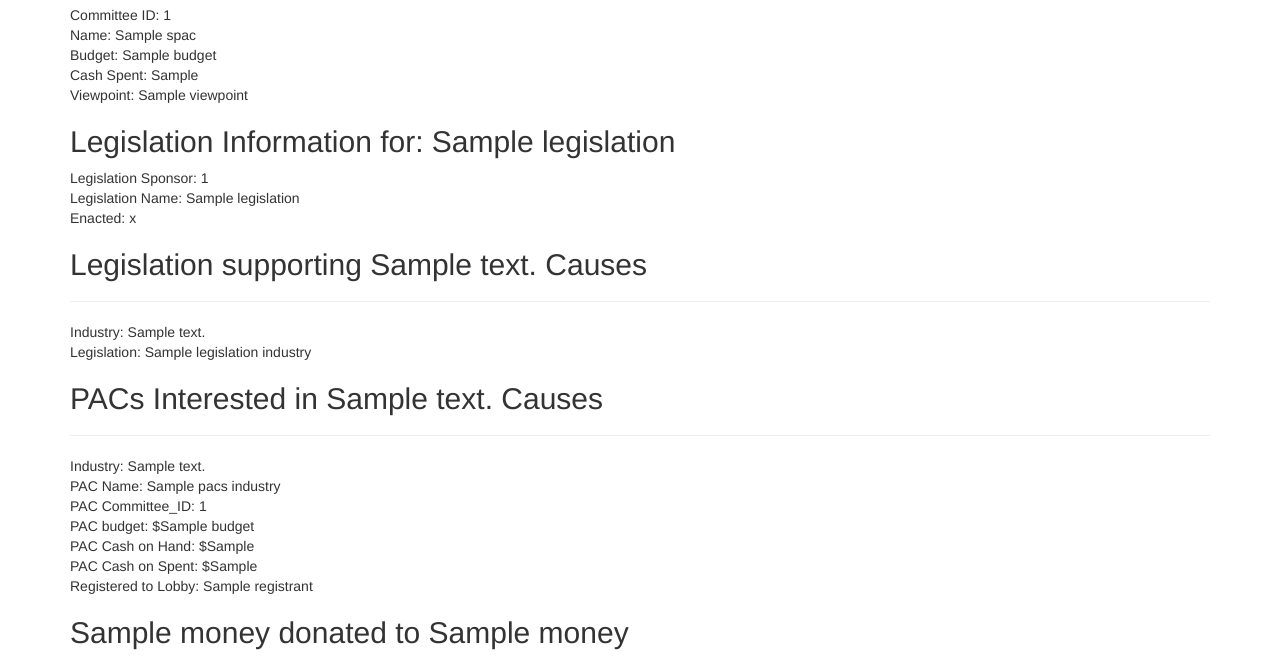
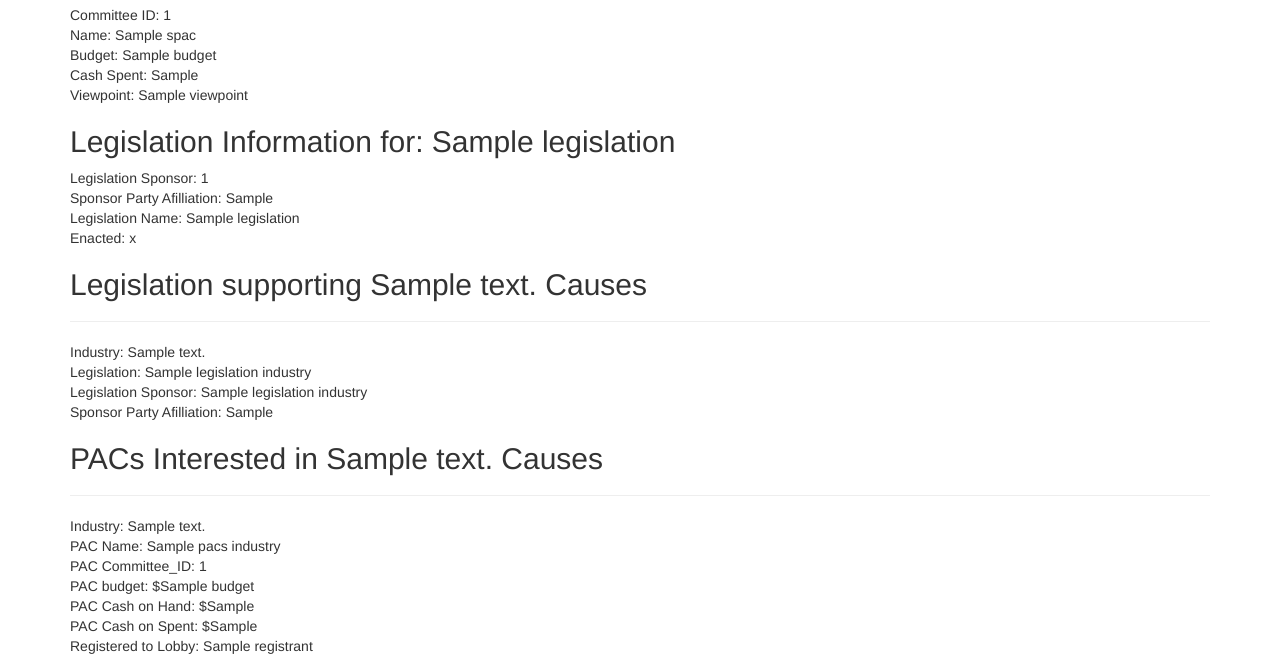
Before and after one commit to dariajung/cs4111-g13, a Flask app: template webserver/templates/search_results.html in a window 1280 px wide. Shown: the part 1529-2191 px from the top of the page. Run offline with Flask 2, Linux system fonts and the light colour scheme; the template is opened without the code that fills it: most values are stand-ins (such as "Sample title", 1, 10 or a date in 2020); parts of the project's set-up code (start-up, migrations or seed data) failed here and were passed over; some libraries are stand-ins or nearby versions.

Commit message:
include party affiliation of sponsor

```diff
--- a/webserver/server.py
+++ b/webserver/server.py
@@ -696,7 +696,7 @@ def search_legislation():
   print 'search/legislation'
   print query
 
-  cursor = g.conn.execute("""SELECT p.name, legislation.name, legislation.passed
+  cursor = g.conn.execute("""SELECT p.name, legislation.name, legislation.passed, p.party_affiliation
                               FROM legislation, politicians p, p_sponsors s
                               WHERE legislation.name = %s AND s.legislation_name = %s AND s.p_sponsor_name = p.name""", query, query)
   results = []
@@ -720,9 +720,9 @@ def search_legislation_by_summary():
   print 'search/legislation by summary'
   print query
 
-  cursor = g.conn.execute("""SELECT a.summary, l.name
-                            FROM advocates a, legislation l
-                            WHERE a.summary = %s AND l.name = a.name""", query)
+  cursor = g.conn.execute("""SELECT a.summary, l.name, p.name, p.party_affiliation
+                            FROM advocates a, legislation l, politicians p, p_sponsors s
+                            WHERE a.summary = %s AND l.name = a.name AND p.name = s.p_sponsor_name AND s.legislation_name = l.name""", query)
   results = []
 
   for result in cursor:
--- a/webserver/templates/search_results.html
+++ b/webserver/templates/search_results.html
@@ -166,6 +166,7 @@
 			{% for n in legislation_data %}
 			<h2>Legislation Information for: {{ n.name }}</h2>
 		  		<div>Legislation Sponsor: {{ n[0] }} </div>
+		  		<div>Sponsor Party Afilliation: {{ n.party_affiliation }} </div>
 		  		<div>Legislation Name: {{ n[1] }} </div>
 		  		<div>Enacted: {{ n.passed }} </div>
 
@@ -186,6 +187,8 @@
 				<hr></hr>
 				<div>Industry: {{ n.summary }}</div>
 		  		<div>Legislation: {{ n.name }}</div>
+		  		<div>Legislation Sponsor: {{ n[3] }}</div>
+		  		<div>Sponsor Party Afilliation: {{ n.party_affiliation }} </div>
 		  	{% endfor %}
 		{% endif %}
 		{% if (legislation_industry_data is defined) and (legislation_industry_data | length == 0) %}
```
